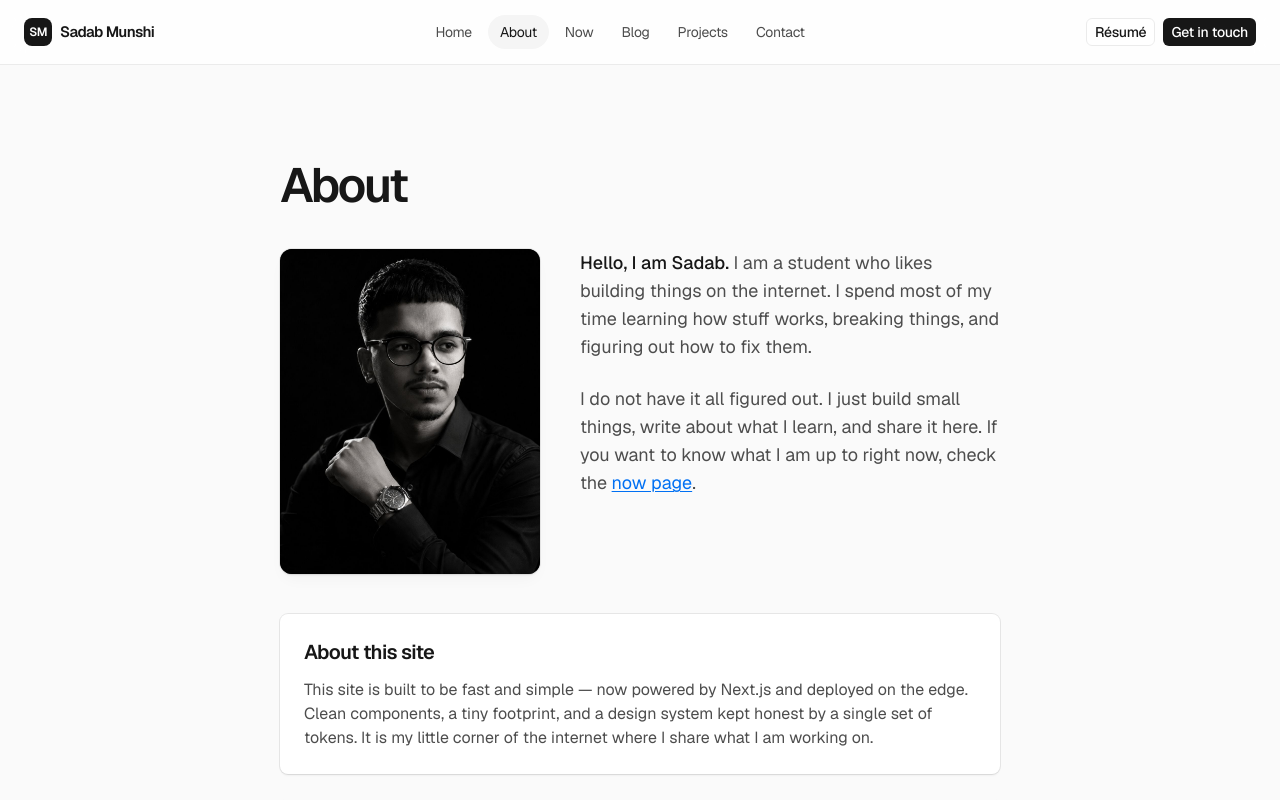
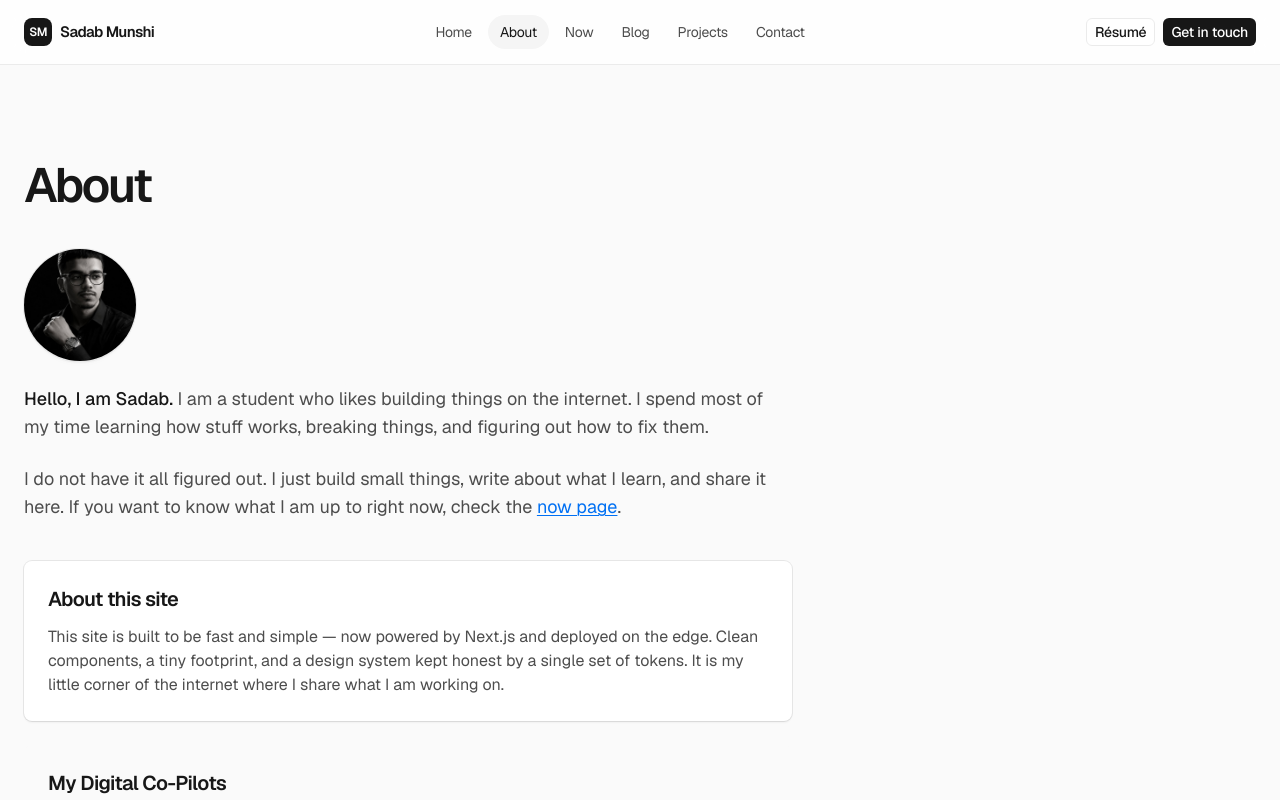
Before and after one commit to fortestbysadab/NextSadabsite, a Next.js app: page /about in a window 1280 px wide. Shown: the top 800 px of the page. Built offline with nearby package versions, Linux system fonts and the light colour scheme.

Commit message:
Blog/page layout fixes: remove Read more link, full-width post cover, match homepage container width on about/now/watching, small circular About portrait

```diff
--- a/src/app/about/page.tsx
+++ b/src/app/about/page.tsx
@@ -33,29 +33,29 @@ const copilots = [
 
 export default function AboutPage() {
   return (
-    <div className="container-page max-w-content py-4xl md:py-5xl">
+    <div className="container-page py-4xl md:py-5xl">
       <script
         type="application/ld+json"
         dangerouslySetInnerHTML={{ __html: JSON.stringify(personSchema) }}
       />
 
-      <PageHeader title="About" />
+      <div className="max-w-content">
+        <PageHeader title="About" />
 
-      {/* Intro split: portrait + story */}
-      <div className="mt-2xl grid items-start gap-2xl md:grid-cols-[260px_1fr]">
-        <figure className="overflow-hidden rounded-lg bg-primary shadow-level-4">
+        {/* Small portrait above the intro */}
+        <figure className="mt-2xl">
           <Image
             src="/assets/images/sadab-portrait.jpg"
             alt="Portrait of Sadab Munshi"
-            width={1024}
-            height={1280}
+            width={112}
+            height={112}
             priority
-            className="h-auto w-full object-cover"
-            sizes="(max-width: 768px) 100vw, 260px"
+            sizes="112px"
+            className="h-28 w-28 rounded-full object-cover shadow-level-3 ring-1 ring-hairline"
           />
         </figure>
 
-        <article className="prose-doc">
+        <article className="prose-doc mt-lg">
           <p>
             <strong>Hello, I am Sadab.</strong> I am a student who likes building
             things on the internet. I spend most of my time learning how stuff
@@ -71,7 +71,6 @@ export default function AboutPage() {
             .
           </p>
         </article>
-      </div>
 
       {/* About this site */}
       <div className="mt-2xl rounded-md bg-canvas p-lg shadow-level-2">
@@ -146,6 +145,7 @@ export default function AboutPage() {
           Download Résumé
         </a>
       </div>
+      </div>
     </div>
   );
 }
--- a/src/app/blog/[slug]/page.tsx
+++ b/src/app/blog/[slug]/page.tsx
@@ -57,12 +57,15 @@ export default function BlogPostPage({ params }: Params) {
   };
 
   return (
-    <div className="container-page max-w-content py-4xl md:py-5xl">
+    <div className="container-page py-4xl md:py-5xl">
       <script
         type="application/ld+json"
         dangerouslySetInnerHTML={{ __html: JSON.stringify(articleSchema) }}
       />
 
+      <article>
+        {/* Text column — left-aligned, readable width */}
+        <div className="max-w-prose">
           <Link
             href="/blog"
             className="inline-flex items-center gap-1 text-body-sm text-body transition-colors hover:text-ink"
@@ -70,8 +73,7 @@ export default function BlogPostPage({ params }: Params) {
             ← All writing
           </Link>
 
-      <article className="mt-xl">
-        <header className="flex flex-col gap-md border-b border-hairline pb-xl">
+          <header className="mt-xl flex flex-col gap-md border-b border-hairline pb-xl">
             <p className="font-mono text-caption text-mute">
               {formatDate(post.date)} · {post.readingTime}
             </p>
@@ -79,24 +81,26 @@ export default function BlogPostPage({ params }: Params) {
               {post.title}
             </h1>
           </header>
+        </div>
 
+        {/* Cover image — breaks out to full container width */}
         {post.coverImage && (
           <div className="mt-2xl overflow-hidden rounded-lg bg-canvas-soft-2 shadow-level-3">
             <Image
               src={post.coverImage}
               alt={post.title}
-              width={1024}
-              height={558}
+              width={1400}
+              height={762}
               priority
-              sizes="(max-width: 768px) 100vw, 768px"
+              sizes="(max-width: 1400px) 100vw, 1400px"
               className="h-auto w-full object-cover"
             />
           </div>
         )}
 
-        <div className="mt-2xl">
+        {/* Body — back to readable column width */}
+        <div className="mt-2xl max-w-prose">
           <MdxContent source={post.content} />
-        </div>
 
           <hr className="my-3xl border-0 border-t border-hairline" />
 
@@ -108,6 +112,7 @@ export default function BlogPostPage({ params }: Params) {
             </Link>
             .
           </p>
+        </div>
       </article>
     </div>
   );
--- a/src/app/blog/page.tsx
+++ b/src/app/blog/page.tsx
@@ -54,9 +54,6 @@ export default function BlogIndexPage() {
               </div>
               <h2 className="text-display-sm text-ink">{post.title}</h2>
               <p className="text-body-sm text-body">{post.excerpt}</p>
-              <span className="mt-auto inline-flex items-center gap-1 pt-xs text-body-sm font-medium text-link transition-all group-hover:gap-2">
-                Read more →
-              </span>
             </div>
           </Link>
         ))}
--- a/src/app/now/page.tsx
+++ b/src/app/now/page.tsx
@@ -37,7 +37,8 @@ const notDoing = [
 
 export default function NowPage() {
   return (
-    <div className="container-page max-w-content py-4xl md:py-5xl">
+    <div className="container-page py-4xl md:py-5xl">
+      <div className="max-w-content">
       <PageHeader
         title="Now"
         description="What I'm doing right now."
@@ -98,6 +99,7 @@ export default function NowPage() {
           See what I&apos;m watching →
         </Link>
       </p>
+      </div>
     </div>
   );
 }
--- a/src/app/watching/page.tsx
+++ b/src/app/watching/page.tsx
@@ -62,7 +62,8 @@ const watching: Section[] = [
 
 export default function WatchingPage() {
   return (
-    <div className="container-page max-w-content py-4xl md:py-5xl">
+    <div className="container-page py-4xl md:py-5xl">
+      <div className="max-w-content">
       <PageHeader
         title="Watching"
         description="Movies and shows."
@@ -109,6 +110,7 @@ export default function WatchingPage() {
         </Link>
         .
       </p>
+      </div>
     </div>
   );
 }
```
Lines whose indentation alone changed are shown as unchanged.
